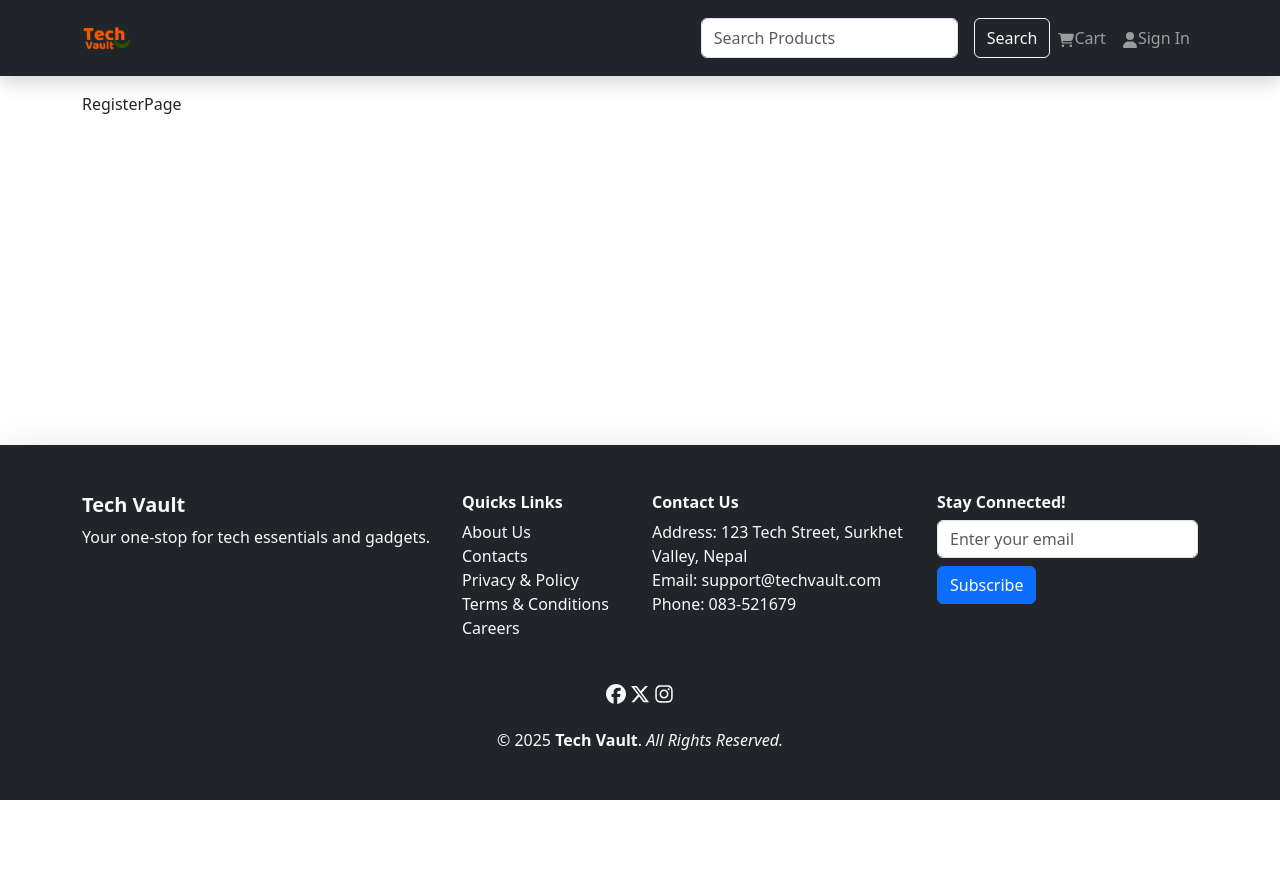
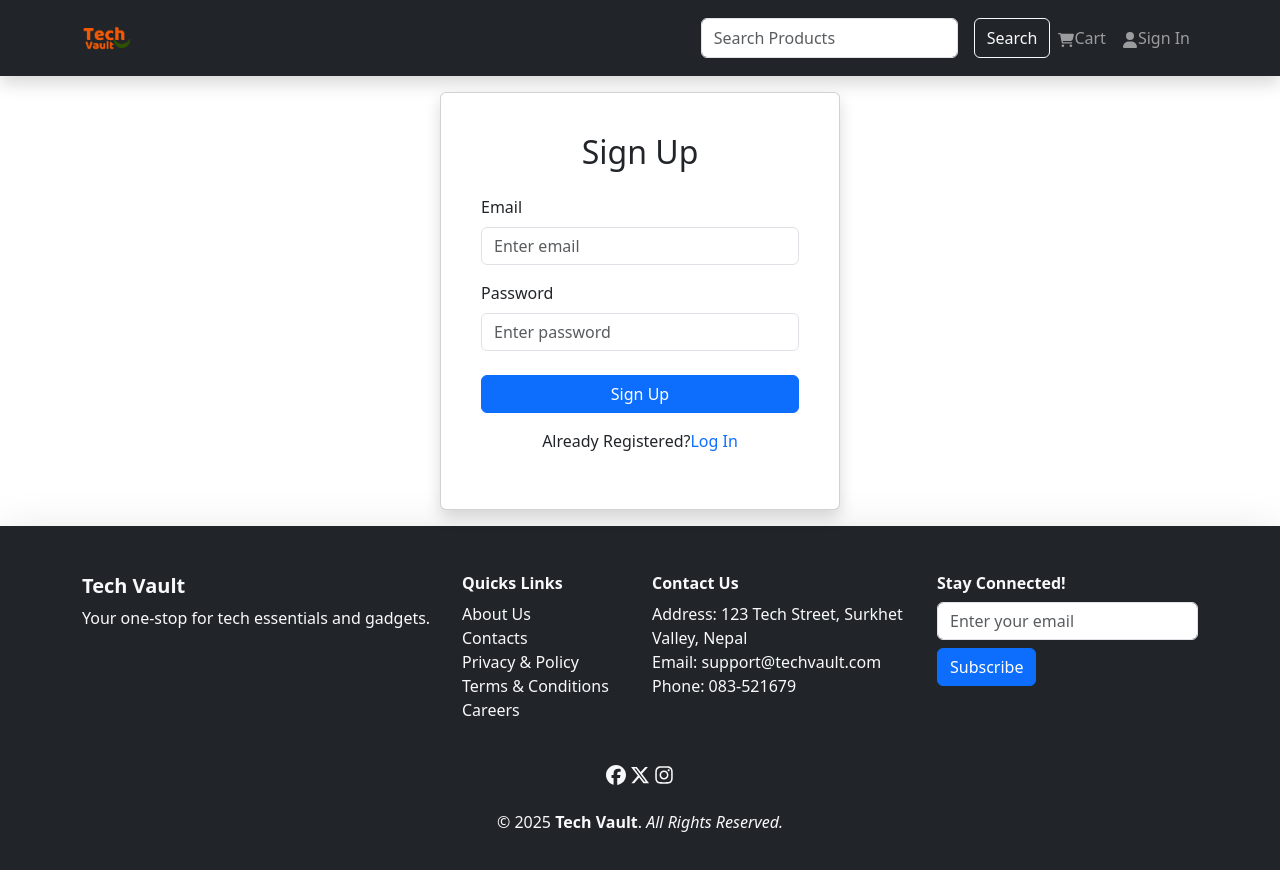
Before and after one commit to sangatrokaya/ecommerce, a React (Vite) app in the folder frontend/: page /signup in a window 1280 px wide. Shown: the top 870 px of the page. Before the commit the page ends 800 px from the top, so only its background shows below. Built offline with nearby package versions, Linux system fonts and the light colour scheme.

Commit message:
add: UI for user register page

```diff
--- a/frontend/src/pages/RegisterPage.jsx
+++ b/frontend/src/pages/RegisterPage.jsx
@@ -1,7 +1,48 @@
-import React from "react";
-
+import FormContainer from "../components/FormContainer";
+import { Card, FormGroup, Form, Button, Row, Col } from "react-bootstrap";
+import { Link } from "react-router-dom";
 const RegisterPage = () => {
-  return <div>RegisterPage</div>;
+  return (
+    <FormContainer>
+      <Card
+        className="shadow p-4 rounded"
+        style={{ margin: "auto", maxWidth: "400px" }}
+      >
+        <Card.Body>
+          <h2 className="text-center mb-4">Sign Up</h2>
+          <Form>
+            <FormGroup controlId="email" className="my-3">
+              <Form.Label>Email</Form.Label>
+              <Form.Control
+                type="email"
+                placeholder="Enter email"
+                // value={email}
+              ></Form.Control>
+            </FormGroup>
+            <FormGroup controlId="password" className="my-3">
+              <Form.Label>Password</Form.Label>
+              <Form.Control
+                type="password"
+                placeholder="Enter password"
+                // value={password}
+              ></Form.Control>
+            </FormGroup>
+            <Button type="submit" variant="primary" className="w-100 mt-2">
+              Sign Up
+            </Button>
+          </Form>
+          <Row className="py-3 text-center">
+            <Col>
+              Already Registered?
+              <Link to="/signin" className="text-decoration-none">
+                Log In
+              </Link>
+            </Col>
+          </Row>
+        </Card.Body>
+      </Card>
+    </FormContainer>
+  );
 };
 
 export default RegisterPage;
```
